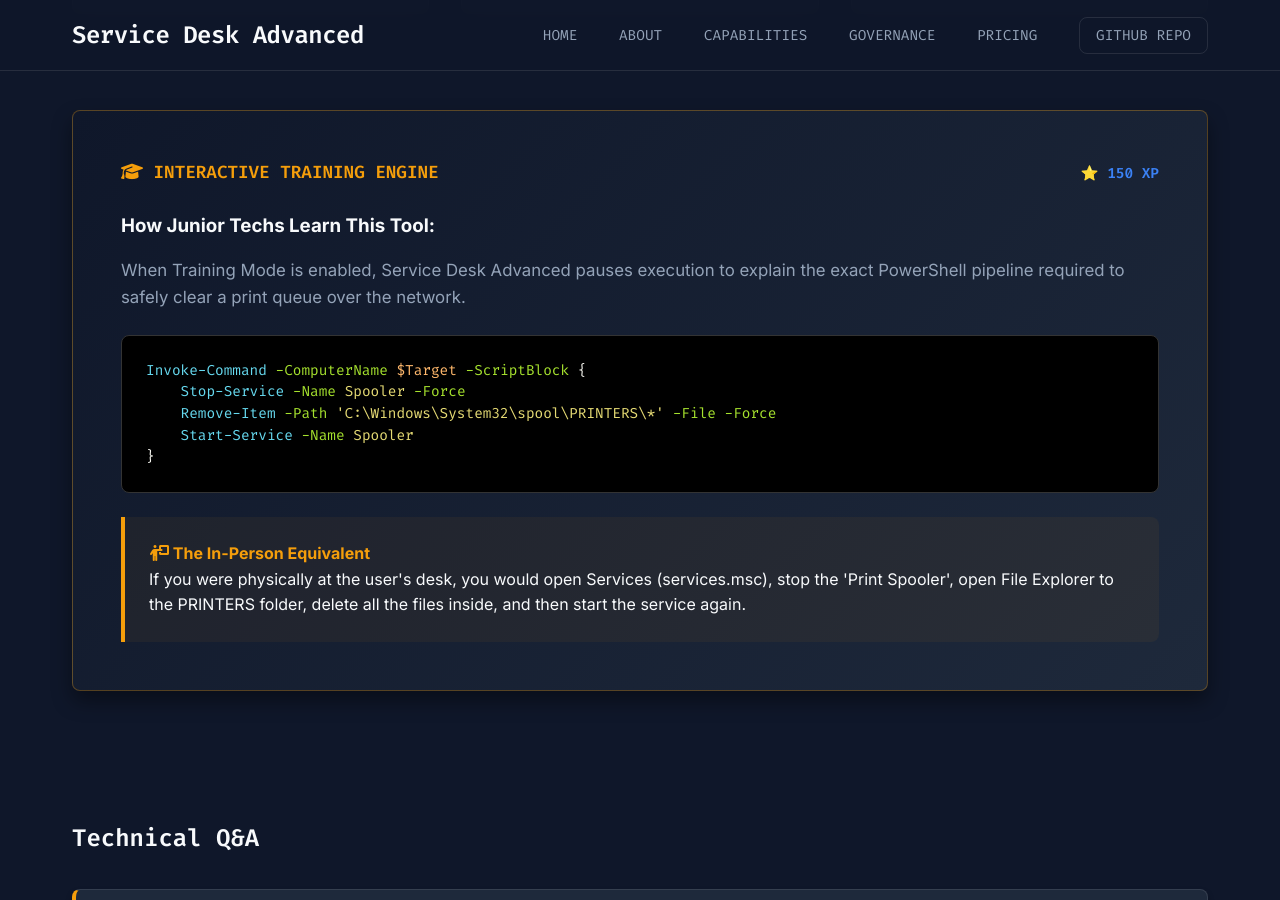
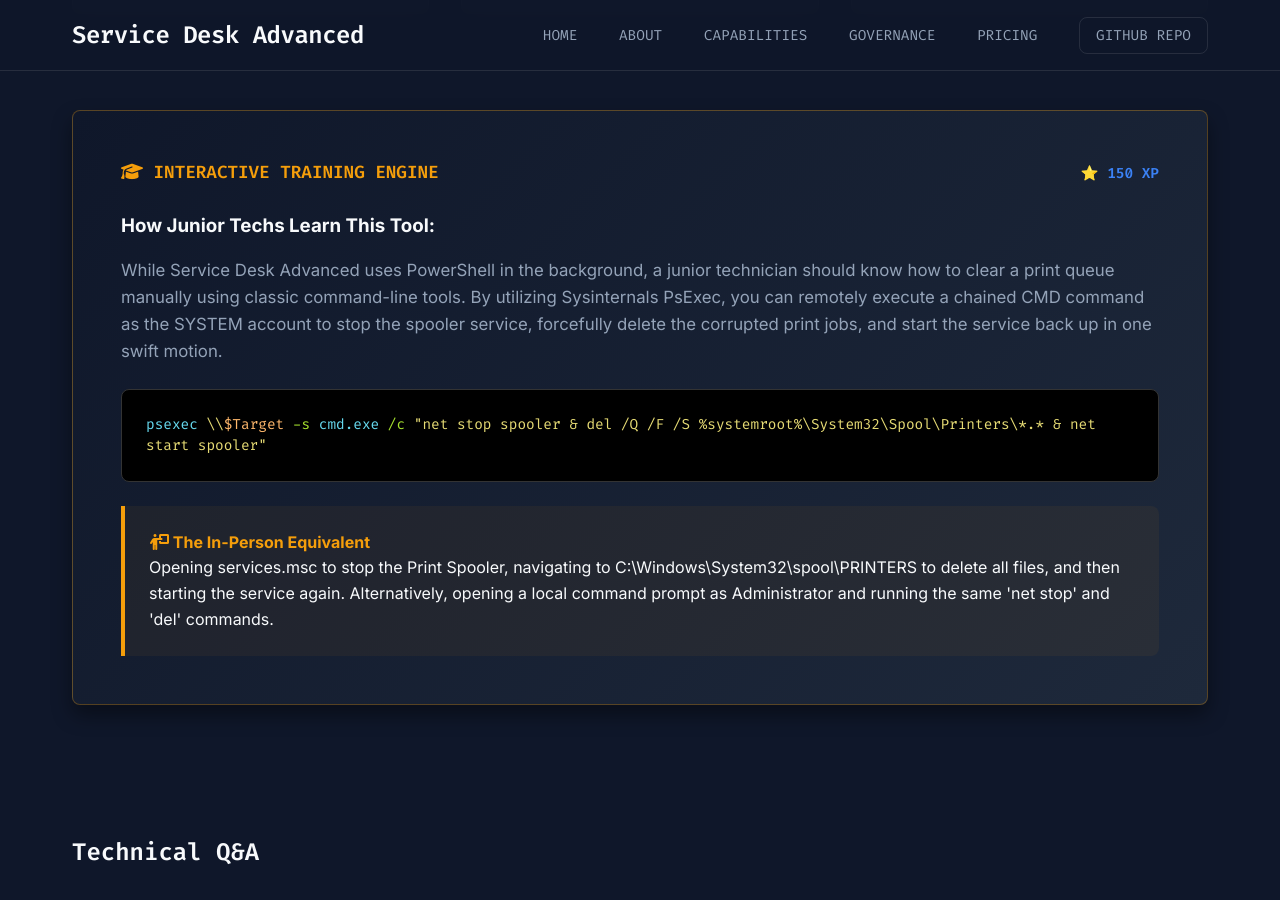
Before and after one commit to BobbyBurnsy/ServiceDeskAdvanced.com, a Jekyll site: the page built from print-queue-reset.html, in a window 1280 px wide and 900 px high, scrolled down 1092 px. Built offline with Jekyll 4.4.1, drawn with Linux system fonts in a browser that asks for light colours.

Commit message:
Update print-queue-reset.html

```diff
--- a/print-queue-reset.html
+++ b/print-queue-reset.html
@@ -75,20 +75,16 @@
 
         <h3 style="color: var(--text-primary); margin-bottom: 1rem;">How Junior Techs Learn This Tool:</h3>
         <p style="color: var(--text-secondary); font-size: 1.05rem; line-height: 1.6; margin-bottom: 1.5rem;">
-            When Training Mode is enabled, Service Desk Advanced pauses execution to explain the exact PowerShell pipeline required to safely clear a print queue over the network.
+            While Service Desk Advanced uses PowerShell in the background, a junior technician should know how to clear a print queue manually using classic command-line tools. By utilizing Sysinternals PsExec, you can remotely execute a chained CMD command as the SYSTEM account to stop the spooler service, forcefully delete the corrupted print jobs, and start the service back up in one swift motion.
         </p>
 
         <div class="mock-code">
-            <span class="cmd">Invoke-Command</span> <span class="param">-ComputerName</span> <span class="var">$Target</span> <span class="param">-ScriptBlock</span> {<br>
-            &nbsp;&nbsp;&nbsp;&nbsp;<span class="cmd">Stop-Service</span> <span class="param">-Name</span> <span class="str">Spooler</span> <span class="param">-Force</span><br>
-            &nbsp;&nbsp;&nbsp;&nbsp;<span class="cmd">Remove-Item</span> <span class="param">-Path</span> <span class="str">'C:\Windows\System32\spool\PRINTERS\*'</span> <span class="param">-File</span> <span class="param">-Force</span><br>
-            &nbsp;&nbsp;&nbsp;&nbsp;<span class="cmd">Start-Service</span> <span class="param">-Name</span> <span class="str">Spooler</span><br>
-            }
+            <span class="cmd">psexec</span> <span class="str">\\</span><span class="var">$Target</span> <span class="param">-s</span> <span class="cmd">cmd.exe</span> <span class="param">/c</span> <span class="str">"net stop spooler & del /Q /F /S %systemroot%\System32\Spool\Printers\*.* & net start spooler"</span>
         </div>
 
         <div class="mock-inperson" style="border-left-color: var(--accent-warning); background: rgba(245, 158, 11, 0.05);">
             <h4 style="color: var(--accent-warning);"><i class="fa-solid fa-person-chalkboard"></i> The In-Person Equivalent</h4>
-            <p>If you were physically at the user's desk, you would open Services (services.msc), stop the 'Print Spooler', open File Explorer to the PRINTERS folder, delete all the files inside, and then start the service again.</p>
+            <p>Opening services.msc to stop the Print Spooler, navigating to C:\Windows\System32\spool\PRINTERS to delete all files, and then starting the service again. Alternatively, opening a local command prompt as Administrator and running the same 'net stop' and 'del' commands.</p>
         </div>
     </div>
 </section>
```
